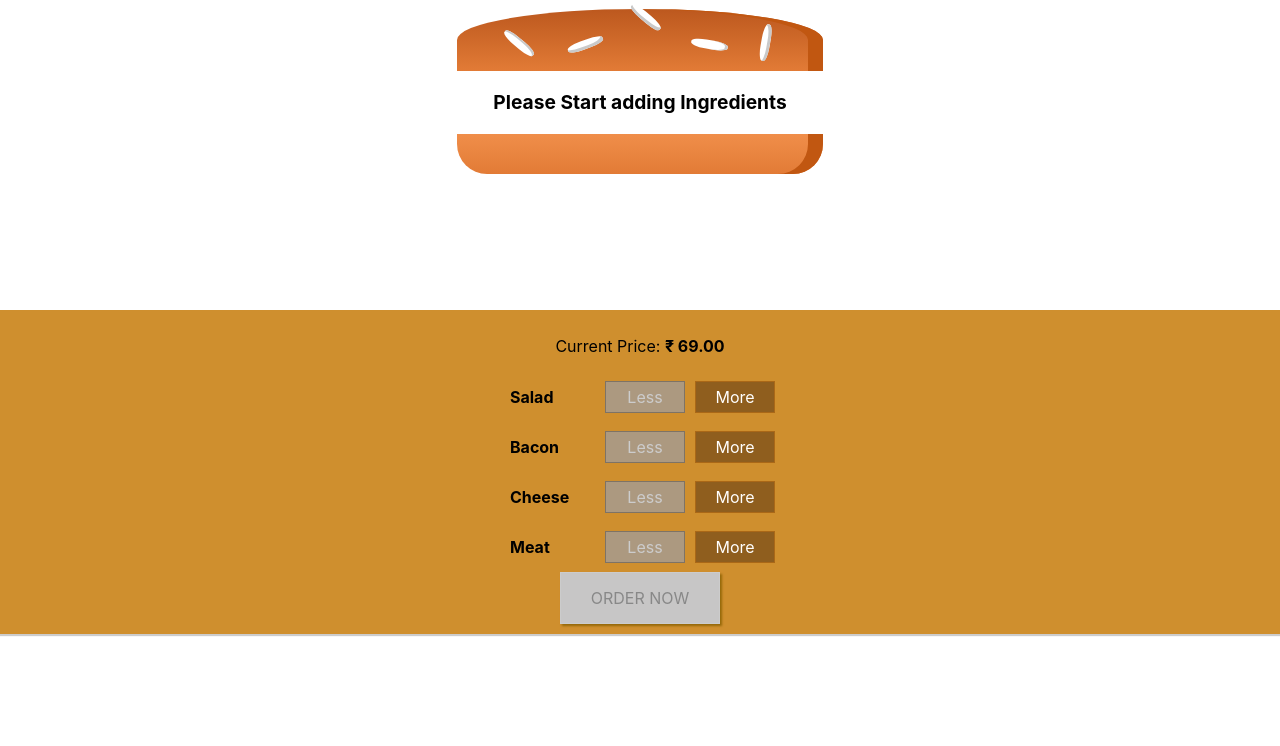
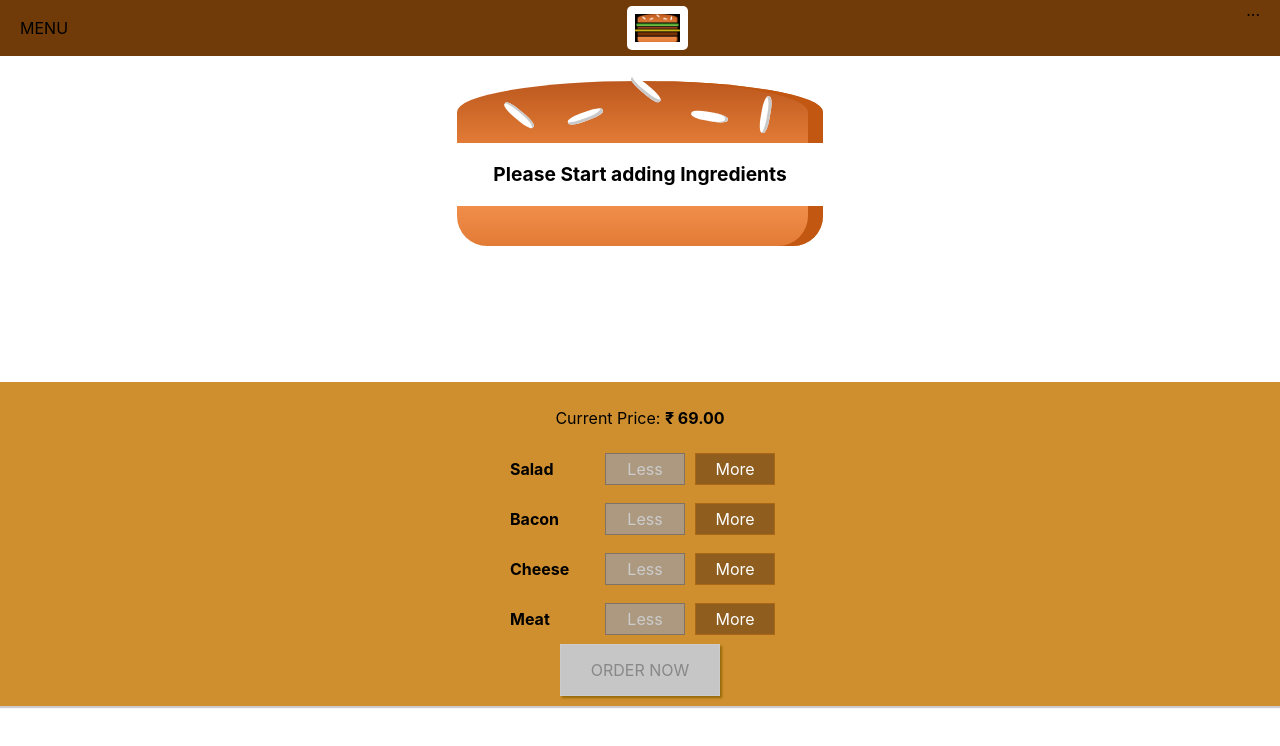
Before and after one commit to vishal958/react-guide, a React (Create React App) app: page / in a window 1280 px wide. Shown: the top 746 px of the page. Built offline with nearby package versions, Linux system fonts and the light colour scheme.

Commit message:
Added Toolbar navigation and logo

```diff
--- a/src/components/Layout/Layout.css
+++ b/src/components/Layout/Layout.css
@@ -0,0 +1,3 @@
+.Content {
+    margin-top:72px;
+}
--- a/src/components/Layout/Layout.js
+++ b/src/components/Layout/Layout.js
@@ -1,13 +1,13 @@
 import React from 'react'
 import Aux from '../../HigherOrderComponent/Auxilary'
+import Toolbar from '../Navigation/Toolbar/Toolbar'
+import './Layout.css'
 
 const Layout = (props) => {
     return (
         <Aux>
-            <div>
-
-            </div>
-            <main>
+            <Toolbar />
+            <main className="Content">
                 {props.children}
             </main>
         </Aux>
--- /dev/null
+++ b/src/components/Logo/Logo.css
@@ -0,0 +1,10 @@
+.Logo {
+    background-color:  white;
+    padding: 8px;
+    height: 80%;
+    box-sizing: border-box;
+    border-radius: 5px;
+}
+.Logo img {
+    height: 100%
+}
--- /dev/null
+++ b/src/components/Logo/Logo.js
@@ -0,0 +1,13 @@
+import React from 'react'
+import burgerLogo from '../../assets/images/burger-logo.png'
+import './Logo.css'
+
+const Logo = () => {
+    return (
+        <div className ="Logo">
+            <img src={burgerLogo} alt="MyBurger" />
+        </div>
+    )
+}
+
+export default Logo
--- /dev/null
+++ b/src/components/Navigation/Toolbar/Toolbar.css
@@ -0,0 +1,19 @@
+.Toolbar {
+    height: 56px;
+    width: 100%;
+    position: fixed;
+    top: 0;
+    left: 0;
+    background-color: #703B09;
+    display: flex;
+    justify-content: space-between;
+    align-items: center;
+    padding: 0 20px;
+    box-sizing: border-box;
+    z-index: 90;
+}
+
+.Toolbar nav{
+    height: 100%;
+
+}
--- /dev/null
+++ b/src/components/Navigation/Toolbar/Toolbar.js
@@ -0,0 +1,17 @@
+import React from 'react'
+import './Toolbar.css'
+import Logo from '../../Logo/Logo'
+
+const Toolbar = (props) => {
+    return (
+        <header className = "Toolbar">
+            <div> MENU </div>
+           <Logo />
+            <nav>
+                ...
+            </nav>
+        </header>
+    )
+}
+
+export default Toolbar
```
Also changed, not shown: src/assets/images/burger-logo.png (added).
